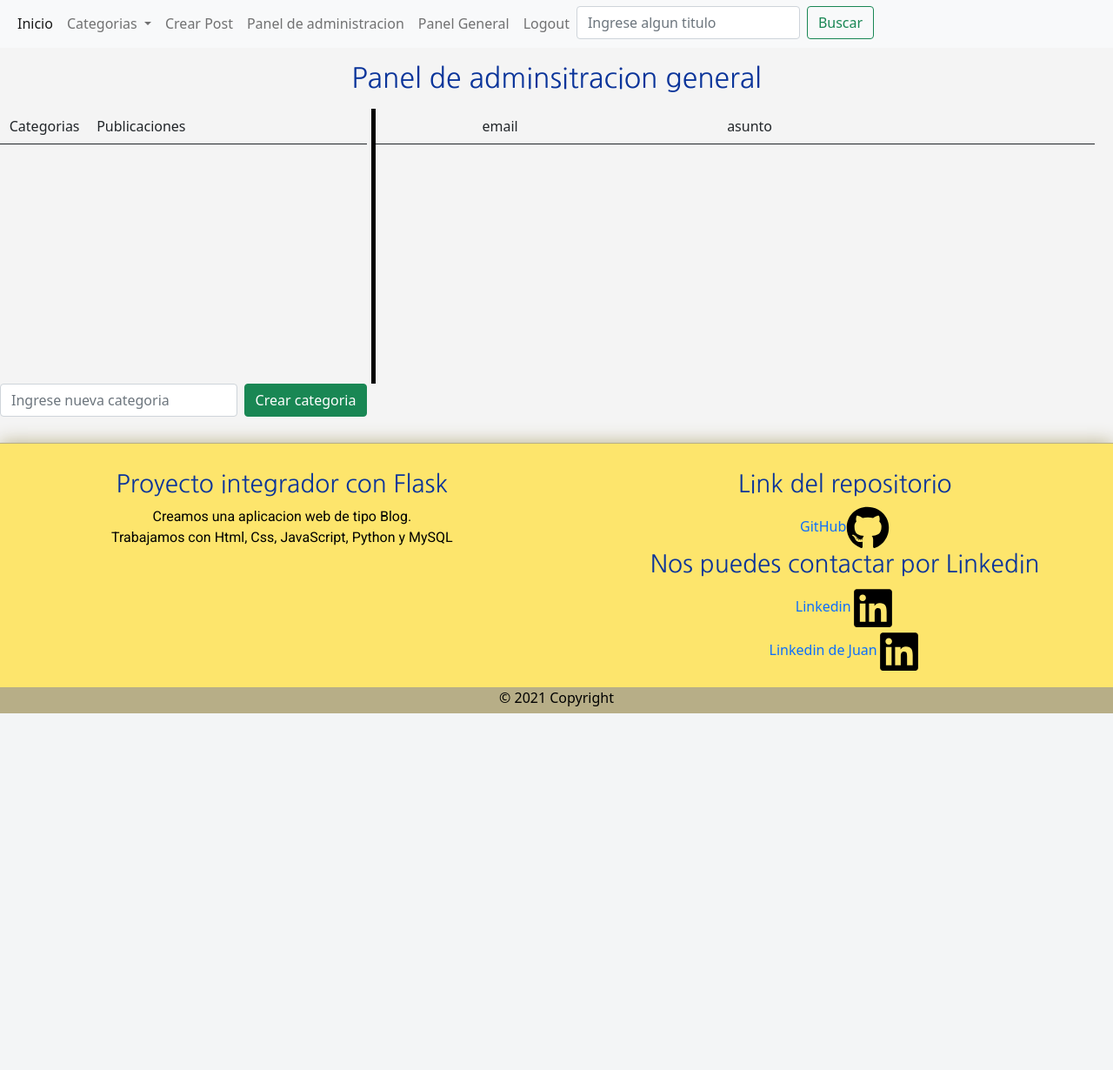
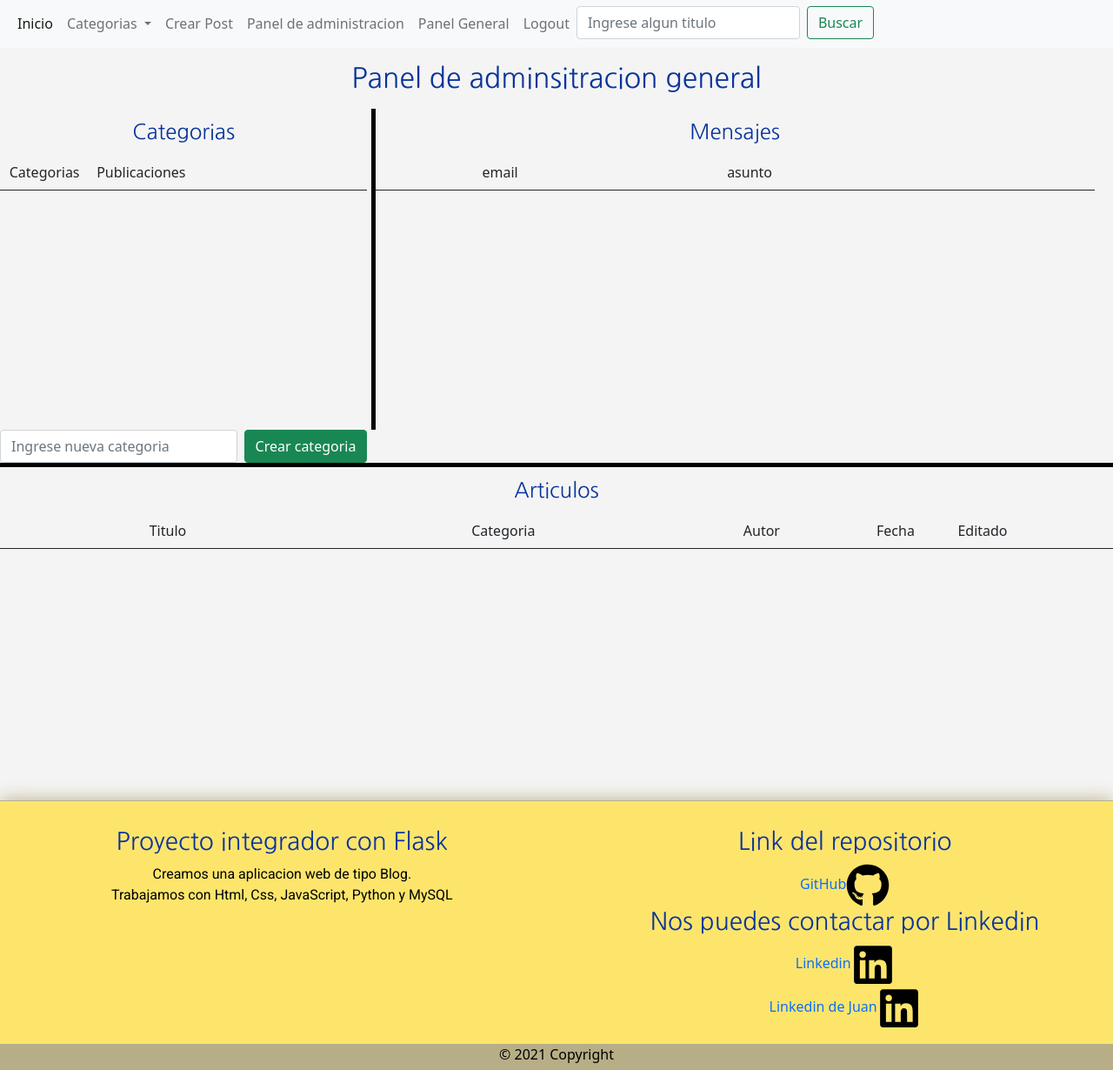
Before and after one commit to juanNH/TPCaC2124, a Flask app: page /panel_administrador in a window 1280 px wide. Shown: the part 281-1511 px from the top of the page at 87% size. Before the commit the page ends 1101 px from the top, so only its background shows below. Run offline with Flask 2, Linux system fonts and the light colour scheme; the visitor is signed in with stand-in values (Sample User, id 1); data that the repository does not hold is empty; some libraries are stand-ins or nearby versions.

Commit message:
add Admin vista de articulos y eliminar

```diff
--- a/main.py
+++ b/main.py
@@ -246,13 +246,33 @@ def panel_admin():
     if session['loggedin'] == True & session['id_administrador'] == 1 :
         categorias = nav.nav_categorias()
         mensajes = contacto.mensajes()
-
+        sql= "SELECT ar.id_articulo, ar.titulo, ar.contenido, ar.id_categoria, ar.id_autor, ar.fecha, CONCAT(au.nombre,' ',au.apellido), c.categoria, ar.fecha_edicion FROM `articulo` ar INNER JOIN `autor` au ON(ar.id_autor = au.id_autor) INNER JOIN `categoria` c ON (ar.id_categoria = c.id_categoria);"
+        conn=mysql.connect()
+        cursor=conn.cursor()
+        cursor.execute(sql)
+        articulos = cursor.fetchall()
+        conn.commit()
         return render_template('panel_admin.html',
                                         categorias = categorias,
-                                        mensajes = mensajes
+                                        mensajes = mensajes,
+                                        articulos = articulos
                                         )
     else:
         return redirect(url_for('index'))
+@app.route('/eliminar_articulo_admin/<id_articulo>/')
+@login_required
+def eliminar_articulo_admin(id_articulo):
+
+    sql = "DELETE FROM `articulo` WHERE id_articulo = %s;"
+    conn = mysql.connect()
+    cursor = conn.cursor()
+
+
+    datos = (id_articulo)
+    cursor.execute(sql,(datos))
+    conn.commit()
+    return redirect(url_for('panel_admin'
+                                ))
 @app.route('/eliminar_mensaje/<id_mensaje>/')
 @login_required
 def eliminar_mensaje(id_mensaje):
--- a/static/css/styles.css
+++ b/static/css/styles.css
@@ -72,6 +72,11 @@ article{
     margin: 0 auto;
 }
 /* Tablas de panel admin*/
+.panel-a{
+    width: 100%;
+    vertical-align: top;
+    border-top: 5px solid black;
+}
 .panel-l{
     display: inline-block;
     width: 33%;
--- a/templates/panel_admin.html
+++ b/templates/panel_admin.html
@@ -8,6 +8,7 @@ Panel admin
 {% block contenido %}
     <h2 class="titulopag">Panel de adminsitracion general</h2>
     <div class="panel-l">
+        <h4 class="titulopag">Categorias</h4>
         <table class="table">
                 <thead>
                     <tr>
@@ -35,6 +36,7 @@ Panel admin
 
     </div>
     <div class="panel-r">
+        <h4 class="titulopag">Mensajes</h4>
         <table class="table">
             <thead>
                 <tr>
@@ -56,6 +58,37 @@ Panel admin
             </tbody>
         </table>
     </div>
+    <div class="panel-a">
+        <h4 class="titulopag">Articulos</h4>
+    <table class="table">
+        <thead>
+            <tr>
+              <td scope="col">Titulo</td>
+              <td scope="col">Categoria</td>
+              <td scope="col">Autor</td>
+              <td scope="col">Fecha</td>
+              <td scope="col">Editado</td>
+              <td scope="col"></td>
+            </tr>
+          </thead>
+          <tbody>
+    {% for articulo in articulos %}
+    <tr>
+        <td>{{articulo.1}}</td>
+        <td >{{articulo.7}}</td>
+        <td>{{articulo.6}}</td>
+        <td>{{articulo.5}}</td>
+        {%if articulo.5 == articulo.8%}
+          <td></td>
+        {%else%}
+          <td>{{articulo.8}}</td>
+        {%endif%}
+        <td><a href="{{url_for('eliminar_articulo_admin',id_articulo = articulo[0])}}" class="btn btn-danger">Eliminar</a></td>
+    </tr>
+    {% endfor %}
+        </tbody>
+      </table>
+    </div>
 
 
 
```
